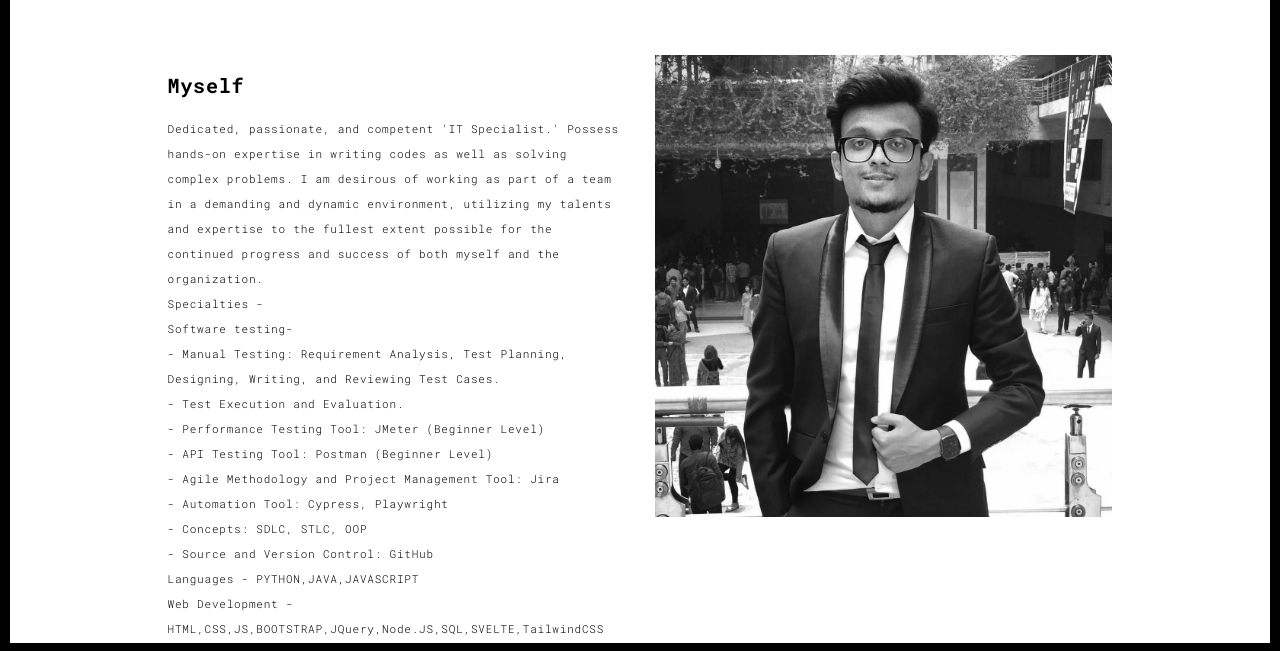
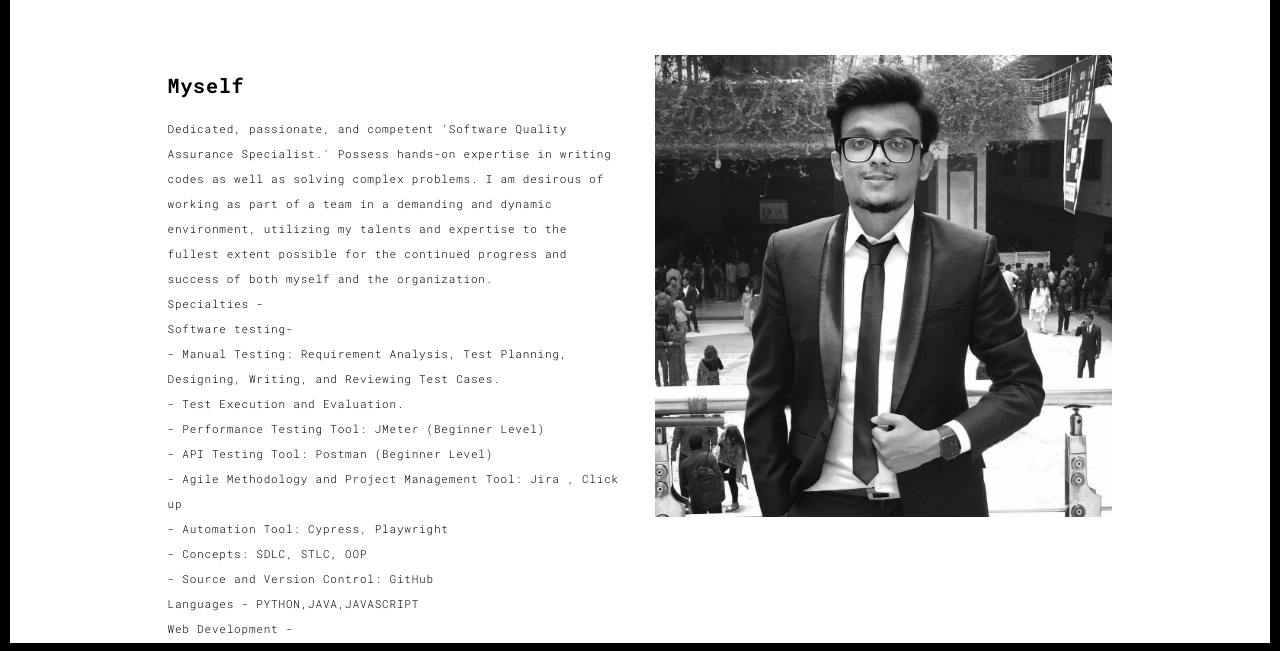
Before and after one commit to Mufrad6502/PORTFOLIO, a plain HTML site: page about.html in a window 1280 px wide. Shown: the part 147-798 px from the top of the page. Drawn offline with Linux system fonts and the light colour scheme.

Commit message:
Update about.html

```diff
--- a/about.html
+++ b/about.html
@@ -74,7 +74,7 @@
                   <div class="col-xs-12 col-md-6">
                     <h3>Myself</h3>
                     <p>
-                      Dedicated, passionate, and competent 'IT Specialist.' Possess hands-on expertise in writing codes as well as solving complex problems. I am desirous of working as part of a team in a demanding and dynamic environment, utilizing my talents and expertise to the fullest extent possible for the continued progress and success of both myself and the organization.
+                      Dedicated, passionate, and competent  'Software Quality Assurance Specialist.' Possess hands-on expertise in writing codes as well as solving complex problems. I am desirous of working as part of a team in a demanding and dynamic environment, utilizing my talents and expertise to the fullest extent possible for the continued progress and success of both myself and the organization.
                       <br>
                       Specialties -
                                             <br>
@@ -94,7 +94,7 @@
                        - API Testing Tool: Postman (Beginner Level)
                                             <br>
 
-                       - Agile Methodology and Project Management Tool: Jira
+                       - Agile Methodology and Project Management Tool: Jira , Click up
                                             <br>
 
                        - Automation Tool: Cypress, Playwright
```
